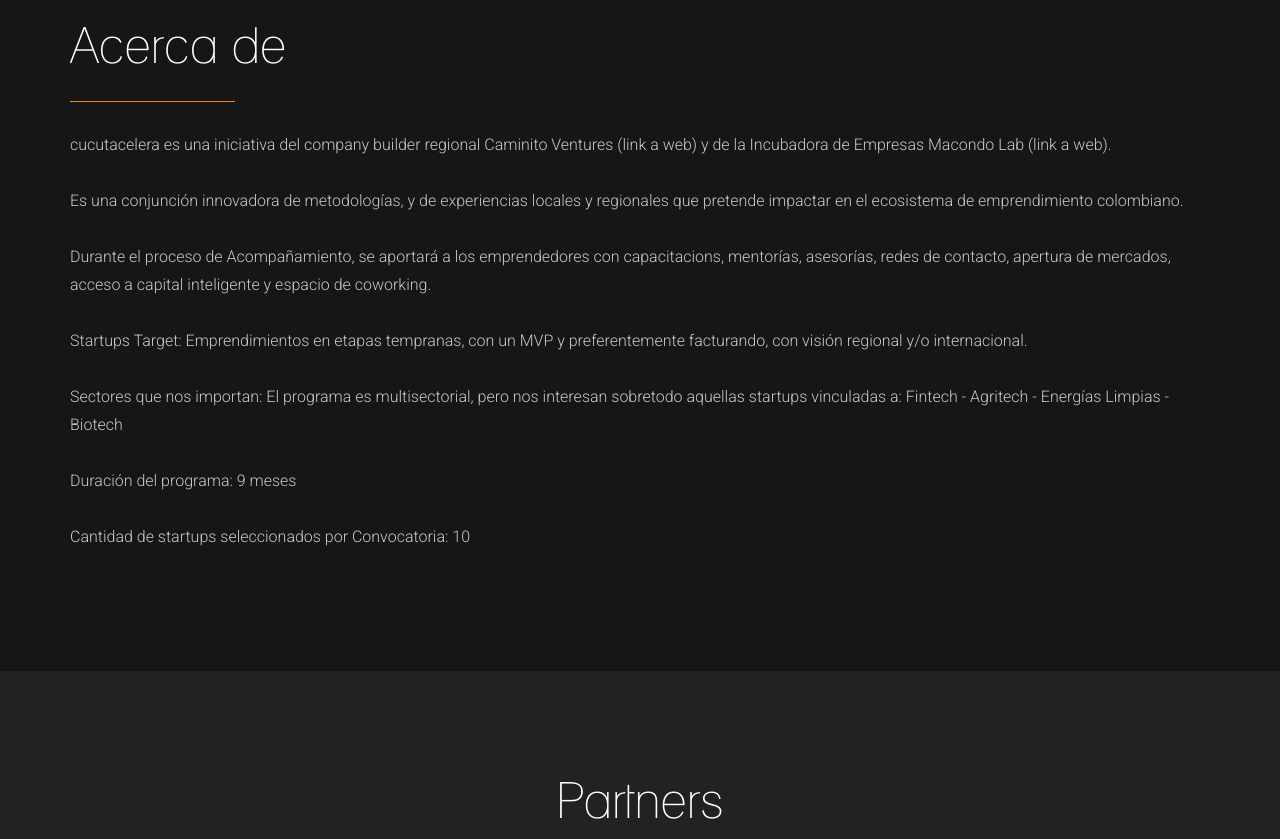
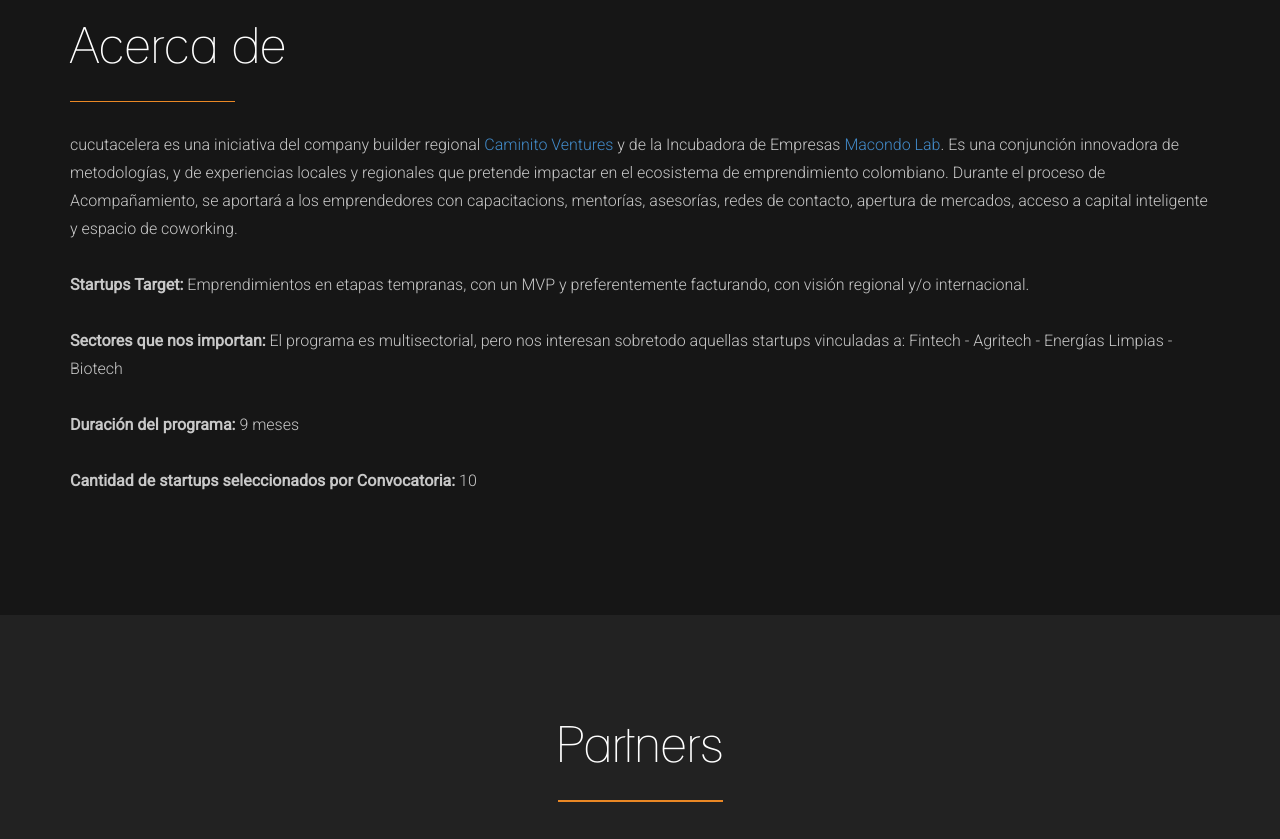
Before and after one commit to ingenieriasapco/cucutacelera, a plain HTML site: page index.html in a window 1280 px wide. Shown: the part 1840-2679 px from the top of the page. Drawn offline with nearby package versions, Linux system fonts and the light colour scheme; files whose address does not match are found by name.

Commit message:
Correcciones de ortografía y layout

```diff
--- a/index.html
+++ b/index.html
@@ -107,7 +107,7 @@
 					<li><a href="#home">Home</a></li>
 					<li><a href="#brief2">Acerca de</a></li>
 					<li><a href="#services">Partners</a></li>
-					<li><a href="#contact">Posutla </a></li>
+					<li><a href="#contact">Postula </a></li>
 					<li><a href="#contact">Contacto</a></li>
         </ul>
 			</div>
@@ -410,13 +410,11 @@
 			</div>
 
 			<p>
-				cucutacelera es una iniciativa del company builder regional Caminito Ventures (link a web) y de la Incubadora de Empresas Macondo Lab (link a web).<br/><br/>
-        Es una conjunción innovadora de metodologías, y de experiencias locales y regionales que pretende impactar en el ecosistema de emprendimiento colombiano.<br/><br/>
-        Durante el proceso de Acompañamiento, se aportará a los emprendedores con capacitacions, mentorías, asesorías, redes de contacto, apertura de mercados, acceso a capital inteligente y espacio de coworking.<br/><br/>
-        Startups Target: Emprendimientos en etapas tempranas, con un MVP y preferentemente facturando, con visión regional y/o internacional.<br/><br/>
-        Sectores que nos importan: El programa es multisectorial, pero nos interesan sobretodo aquellas startups vinculadas a: Fintech - Agritech - Energías Limpias - Biotech<br/><br/>
-        Duración del programa: 9 meses<br/><br/>
-        Cantidad de startups seleccionados por Convocatoria: 10
+				cucutacelera es una iniciativa del company builder regional <a href="http://caminitoventures.com/" target="_blank" >Caminito Ventures</a> y de la Incubadora de Empresas <a href="http://macondolab.com/" target="_blank" >Macondo Lab</a>. Es una conjunción innovadora de metodologías, y de experiencias locales y regionales que pretende impactar en el ecosistema de emprendimiento colombiano. Durante el proceso de Acompañamiento, se aportará a los emprendedores con capacitacions, mentorías, asesorías, redes de contacto, apertura de mercados, acceso a capital inteligente y espacio de coworking.<br/><br/>
+				<b>Startups Target:</b> Emprendimientos en etapas tempranas, con un MVP y preferentemente facturando, con visión regional y/o internacional.<br/><br/>
+        <b>Sectores que nos importan:</b> El programa es multisectorial, pero nos interesan sobretodo aquellas startups vinculadas a: Fintech - Agritech - Energías Limpias - Biotech<br/><br/>
+        <b>Duración del programa:</b> 9 meses<br/><br/>
+        <b>Cantidad de startups seleccionados por Convocatoria:</b> 10
 
 			</p>
 
```
